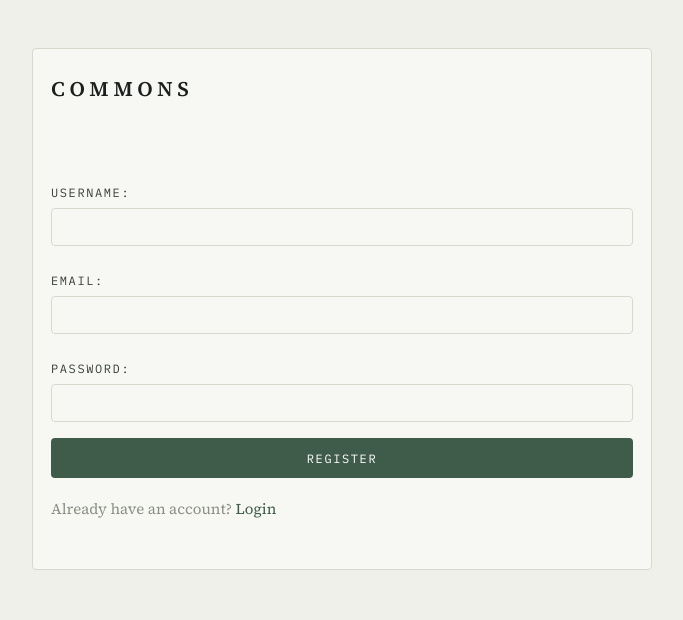
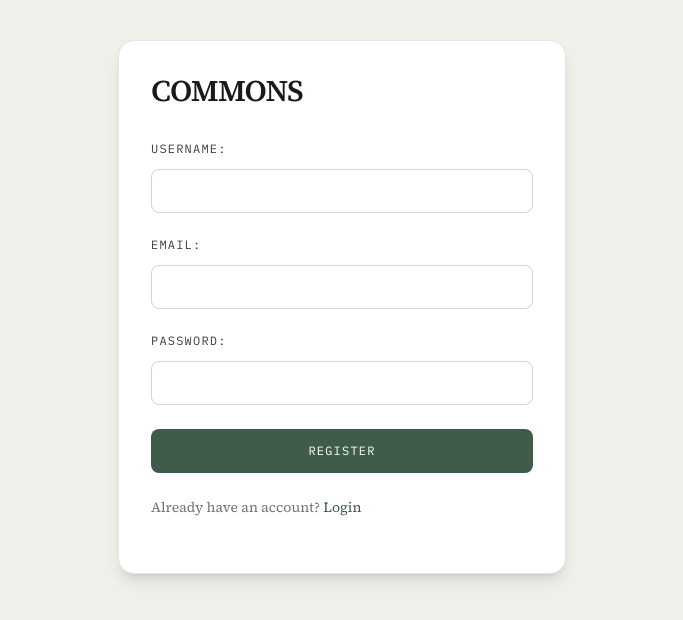
Before and after one commit to lee-wong13/js2-ca, a website built with Vite: page pages/auth/register.html in a window 1280 px wide. Shown: the whole page, without its empty margins (298-981 px from the left). Built offline with nearby package versions, Linux system fonts and the light colour scheme.

Commit message:
css-frameworks for register, login and landing page

```diff
--- a/src/css/style.css
+++ b/src/css/style.css
@@ -187,6 +187,36 @@ button {
   color: white;
 }
 
+/* ========= LANDING PAGE STYLES using tailwind css ========= */
+
+.landing-page {
+  @apply mx-auto min-h-screen w-full max-w-none justify-center px-6 py-16 text-center;
+}
+
+.landing-page h1 {
+  @apply mb-5 text-5xl tracking-tight text-stone-900 sm:text-6xl;
+}
+
+.landing-page > p {
+  @apply mb-8 max-w-xl text-base leading-relaxed text-stone-600 sm:text-lg;
+}
+
+.landing-page .btn-container {
+  @apply flex w-full max-w-sm flex-col gap-3 sm:flex-row;
+}
+
+.landing-page .btn {
+  @apply m-0 min-h-12 flex-1 rounded-lg px-6 py-3 font-mono text-xs tracking-widest uppercase transition-colors;
+}
+
+.landing-page #login-btn {
+  @apply border border-[var(--primary-accent-color)] bg-[var(--primary-accent-color)] text-white hover:border-[var(--secondary-accent-color)] hover:bg-[var(--secondary-accent-color)];
+}
+
+.landing-page #register-btn {
+  @apply border border-[var(--primary-accent-color)] bg-transparent text-[var(--primary-accent-color)] hover:bg-[var(--primary-accent-color)] hover:text-white;
+}
+
 /* ========= LOGIN and REGISTER FORM STYLES ========= */
 .login-container,
 .register-container,
@@ -300,6 +330,53 @@ body > h2 {
   text-decoration: none;
   font-weight: 500;
   text-underline-offset: 2px;
+}
+
+/* ========= LOGIN STYLES using tailwind css ========= */
+
+.login-container,
+.register-container {
+  @apply mx-auto my-10 w-11/12 max-w-md rounded-2xl border border-stone-200 bg-white p-8 shadow-lg;
+}
+
+.login-container h1,
+.register-container h1 {
+  @apply mb-2 text-3xl tracking-tight text-stone-900;
+}
+
+.login-form,
+.register-form {
+  @apply mt-8 gap-3;
+}
+
+.login-form label,
+.register-form label {
+  @apply mt-3 font-mono text-xs tracking-widest uppercase;
+}
+
+.login-form label:first-of-type,
+.register-form label:first-of-type {
+  @apply mt-0;
+}
+
+.login-form input,
+.register-form input {
+  @apply h-11 rounded-lg border border-stone-300 bg-white px-3 py-2 text-sm focus:border-[var(--primary-accent-color)] focus:ring-2 focus:ring-[var(--border-color)] focus:outline-none;
+}
+
+.login-form #login-btn,
+.register-form #register-btn {
+  @apply mt-3 h-11 rounded-lg bg-[var(--primary-accent-color)] font-mono text-xs tracking-widest text-white uppercase hover:bg-[var(--secondary-accent-color)];
+}
+
+.login-container p,
+.register-container p {
+  @apply mt-6 text-sm text-stone-500;
+}
+
+.login-container p a,
+.register-container p a {
+  @apply text-[var(--primary-accent-color)] underline-offset-4 hover:text-[var(--secondary-accent-color)] hover:underline;
 }
 
 .error-message {
--- a/src/main.js
+++ b/src/main.js
@@ -1,7 +1,7 @@
 import "../src/css/style.css";
 
 document.querySelector("#app").innerHTML = `
-<main class="container">
+<main class="container landing-page">
         <h1>COMMONS</h1>
         <p>
           Post updates, share ideas, follow people, see what's new, find people
```
Also changed, not shown: README.md.
